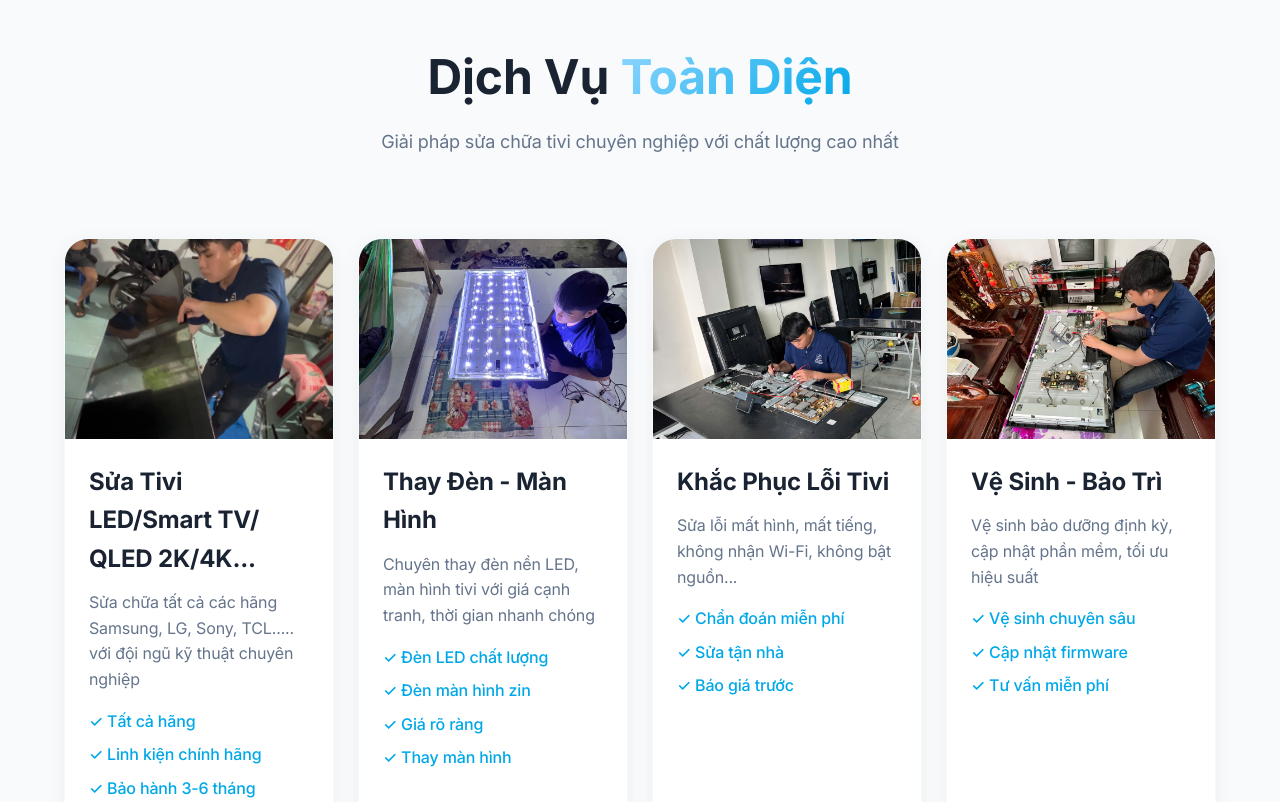
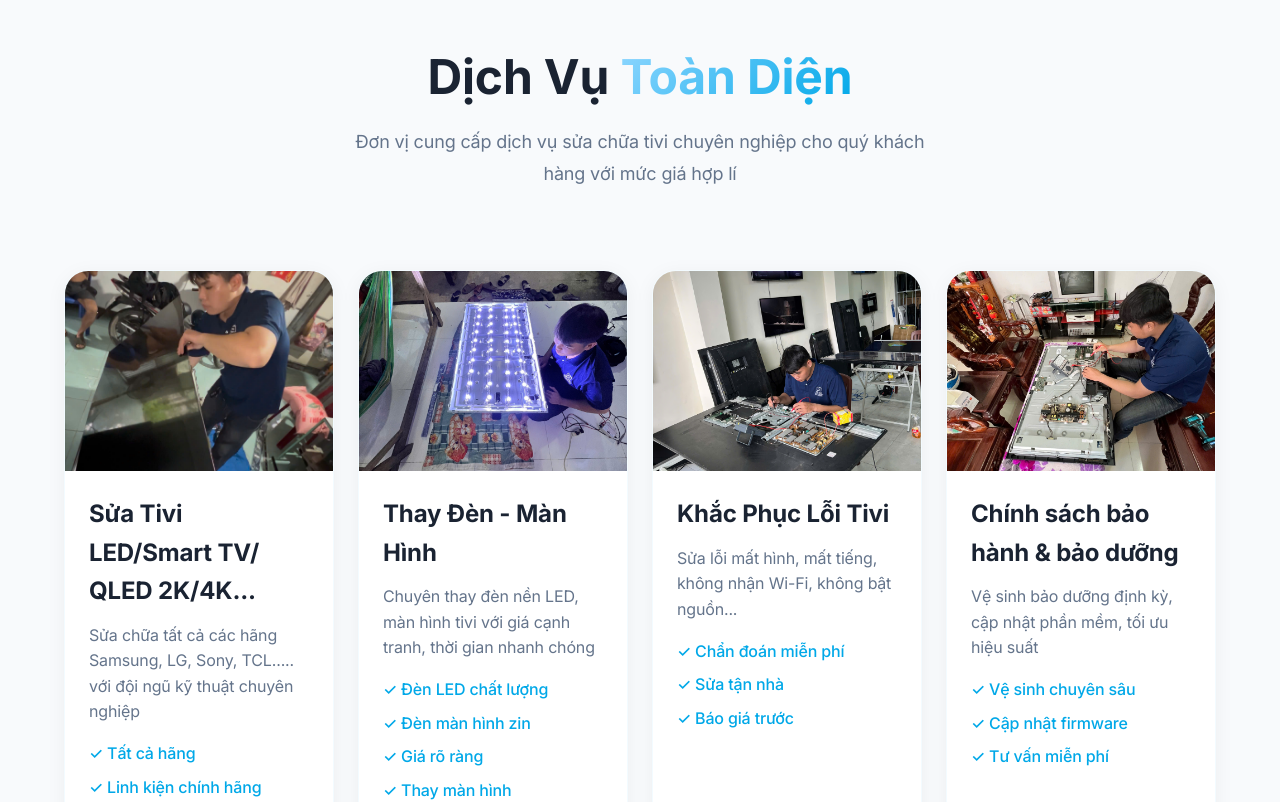
Before and after one commit to HoangTIen-dot/Service_Tivi, a React (Vite) app: page / in a window 1280 px wide. Shown: the part 1020-1822 px from the top of the page. Built offline with nearby package versions, Linux system fonts and the light colour scheme.

Commit message:
Update services: Footer, ServiceDetails and Services components

```diff
--- a/src/components/Footer.jsx
+++ b/src/components/Footer.jsx
@@ -15,7 +15,7 @@ const Footer = () => {
               <li><a href="#services">Sửa Tivi LED/Smart TV/ QLED 2K/4K...</a></li>
               <li><a href="#services">Thay Màn Hình</a></li>
               <li><a href="#services">Khắc Phục Lỗi</a></li>
-              <li><a href="#services">Vệ Sinh Bảo Trì</a></li>
+              <li><a href="#services">Bảo hành & Bảo dưỡng</a></li>
             </ul>
           </div>
           <div className="footer-col">
--- a/src/components/ServiceDetails.jsx
+++ b/src/components/ServiceDetails.jsx
@@ -43,7 +43,7 @@ const ServiceDetails = () => {
         'Khi nhận được yêu cầu sửa TV tại nhà của quý khách. Chúng tôi sẽ cử nhân viên kỹ thuật đến kiểm tra tivi nhà bạn',
         'Kỹ thuật viên báo giá chi phí sửa tivi tại nhà',
         'Khách hàng thống nhất và đồng ý sử dụng dịch vụ sửa chữa TV',
-        'Kỹ thuật tiến hành sửa tivi Nguyễn Kim tại nhà và vệ sinh tivi nếu cần',
+        'Kỹ thuật tiến hành sửa tivi tại nhà và vệ sinh tivi nếu cần',
         'Bảo hành và hỗ trợ khách hàng sau khi sử dụng dịch vụ sửa chữa tivi tại nhà'
       ]
     }
--- a/src/components/Services.jsx
+++ b/src/components/Services.jsx
@@ -34,7 +34,7 @@ const Services = () => {
     },
     {
       image: Img4,
-      title: 'Vệ Sinh - Bảo Trì',
+      title: 'Chính sách bảo hành & bảo dưỡng',
       desc: 'Vệ sinh bảo dưỡng định kỳ, cập nhật phần mềm, tối ưu hiệu suất',
       features: ['Vệ sinh chuyên sâu', 'Cập nhật firmware', 'Tư vấn miễn phí']
     }
@@ -94,7 +94,7 @@ const Services = () => {
             Dịch Vụ <span className="gradient-text">Toàn Diện</span>
           </h2>
           <p className="section-subtitle">
-            Giải pháp sửa chữa tivi chuyên nghiệp với chất lượng cao nhất
+            Đơn vị cung cấp dịch vụ sửa chữa tivi chuyên nghiệp cho quý khách hàng với mức giá hợp lí
           </p>
         </div>
 
```
